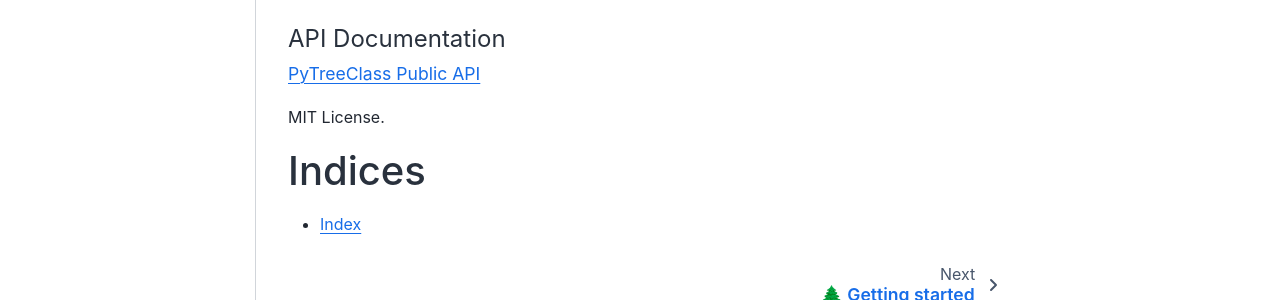
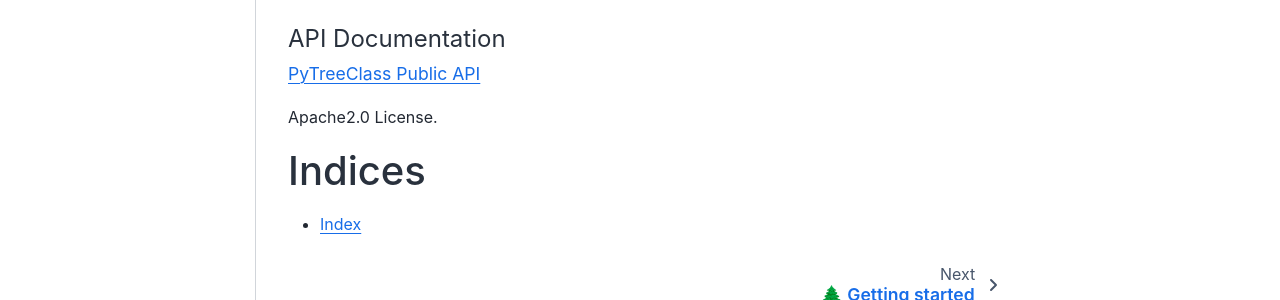
Before and after one commit to ASEM000/pytreeclass, a Sphinx documentation site: the page built from docs/index.rst, in a window 1280 px wide. Shown: the part 501-801 px from the top of the page. Built offline with Sphinx 7.4.7 and the Sphinx Book theme 1.1.4, drawn with Linux system fonts in a browser that asks for light colours; formulas are drawn with MathJax 3.

Commit message:
try add svg

```diff
--- a/docs/conf.py
+++ b/docs/conf.py
@@ -21,11 +21,12 @@
 import os
 import sys
 
-sys.path.insert(0, os.path.abspath(".."))
-
 import sphinxcontrib.katex as katex
 
 import pytreeclass
+
+sys.path.insert(0, os.path.abspath(".."))
+
 
 # -- Project information -----------------------------------------------------
 
@@ -37,6 +38,8 @@
 # -- General configuration ---------------------------------------------------
 master_doc = "index"
 
+html_static_path = ["_static"]
+html_logo = "_static/logo.svg"
 
 # Add any Sphinx extension module names here, as strings. They can be
 # extensions coming with Sphinx (named 'sphinx.ext.*') or your custom
--- a/docs/index.rst
+++ b/docs/index.rst
@@ -27,7 +27,7 @@
 
     API/base
 
-MIT License.
+Apache2.0 License.
 
 Indices
 =======
```
Also changed, not shown: docs/logo.svg (added).
